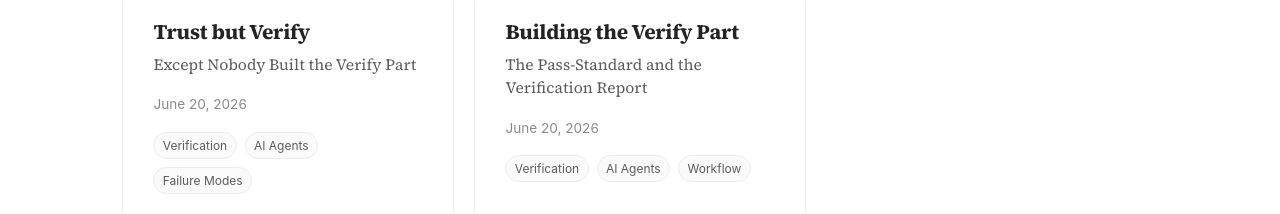
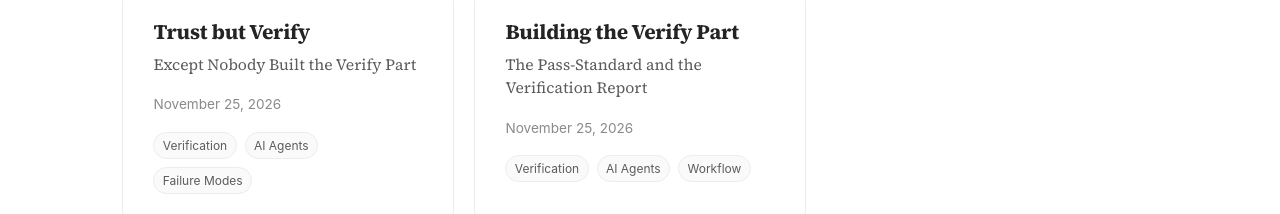
Before and after one commit to SharmaAjay19/blog, a plain HTML site: page agentic/index.html in a window 1280 px wide. Shown: the part 922-1136 px from the top of the page. Drawn offline with nearby package versions, Linux system fonts and the light colour scheme.

```diff
--- a/agentic/index.html
+++ b/agentic/index.html
@@ -565,7 +565,7 @@ const ARTICLES = [
     file:     'trust_but_verify.md',
     title:    'Trust but Verify',
     subtitle: 'Except Nobody Built the Verify Part',
-    date:     '2026-06-20',
+    date:     '2026-11-25',
     tags:     ['Verification', 'AI Agents', 'Failure Modes'],
     featured: false,
     readTime: null
@@ -574,7 +574,7 @@ const ARTICLES = [
     file:     'building_the_verify_part.md',
     title:    'Building the Verify Part',
     subtitle: 'The Pass-Standard and the Verification Report',
-    date:     '2026-06-20',
+    date:     '2026-11-25',
     tags:     ['Verification', 'AI Agents', 'Workflow'],
     featured: false,
     readTime: null
```
